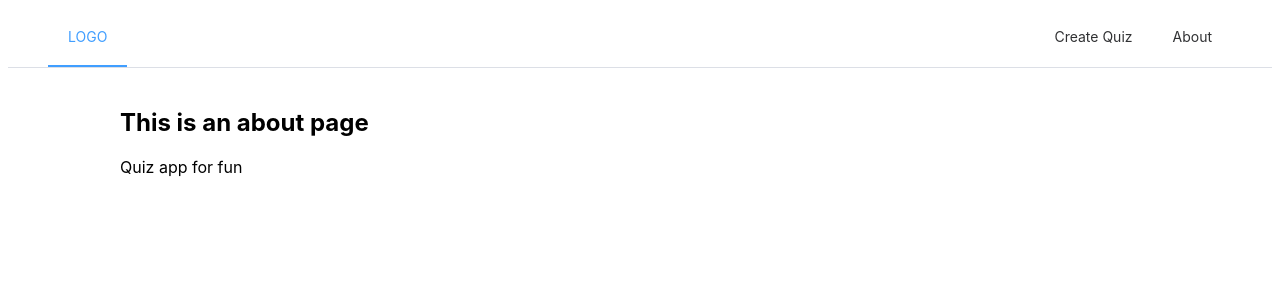
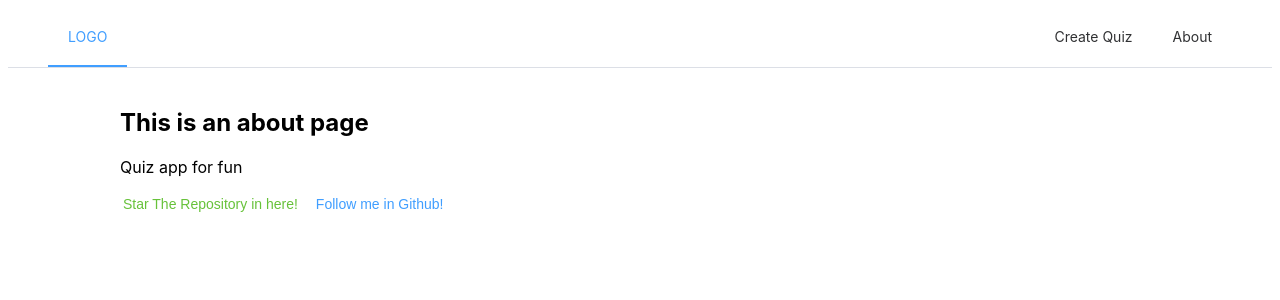
Before and after one commit to DjorroDev/quiz-app, a Vue app: page /about in a window 1280 px wide. Shown: the top 300 px of the page. Built offline with nearby package versions, Linux system fonts and the light colour scheme; the HTML template or start-up script is replaced by a standard one.

Commit message:
Update Readme and about

```diff
--- a/src/views/AboutView.vue
+++ b/src/views/AboutView.vue
@@ -2,6 +2,12 @@
   <div>
     <h1>This is an about page</h1>
     <p>Quiz app for fun</p>
+    <el-button size="large" type="success" link="https://github.com/DjorroDev/quiz-app.git"
+      >Star The Repository in here!</el-button
+    >
+    <el-button size="large" type="primary" link="https://github.com/DjorroDev"
+      >Follow me in Github!</el-button
+    >
   </div>
 </template>
 
```
Also changed, not shown: 1 other file (tests, documents, lock files or other folders).
